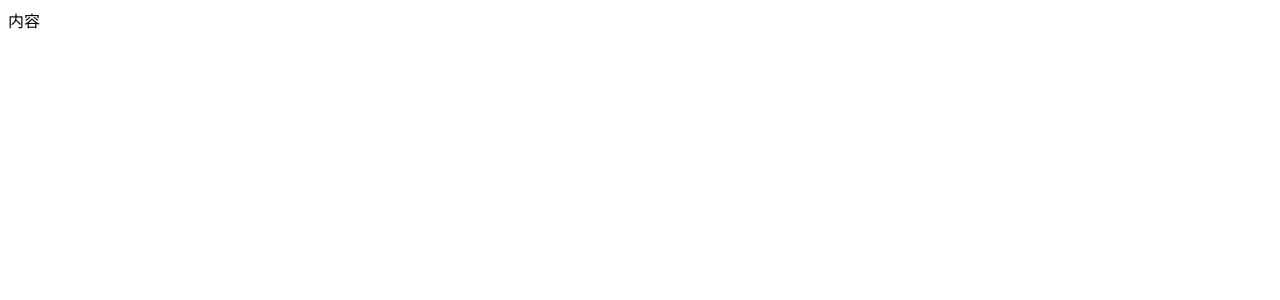
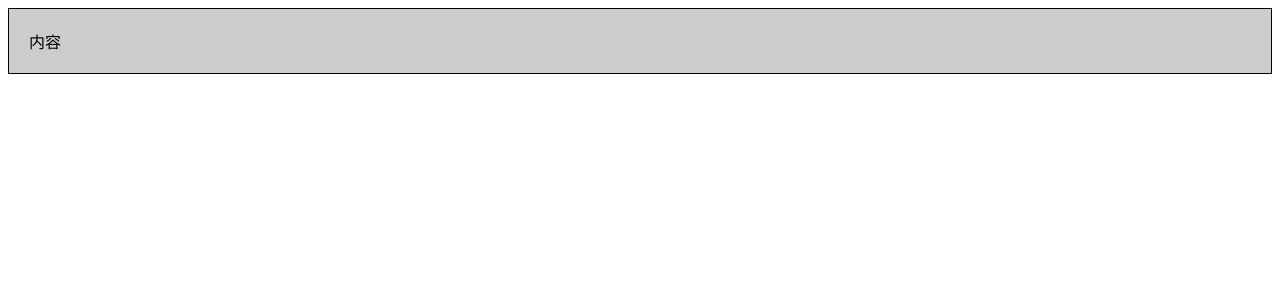
Before and after one commit to xiaodongxier/vue3_vite_ts_202401, a Vue app: page / in a window 1280 px wide. Shown: the top 300 px of the page. Built offline with nearby package versions, Linux system fonts and the light colour scheme.

Commit message:
定时同步完成...

```diff
--- a/src/App.vue
+++ b/src/App.vue
@@ -1,11 +1,11 @@
 <!--
  * @Date: 2024-01-22 23:20:17
- * @LastEditTime: 2024-01-22 23:23:32
+ * @LastEditTime: 2024-01-22 23:25:00
  * @Author: wangyongjie
  * @Note:
 -->
 <template>
-  <div>
+  <div class="app">
     内容
 
   </div>
@@ -25,7 +25,11 @@ export default {
   }
 }
 </script>
-<style lang="" scoped>
-
+<style scoped>
+.app {
+  background: #ccc;
+  border: 1px solid #000;
+  padding: 20px;
+}
 
 </style>
```
